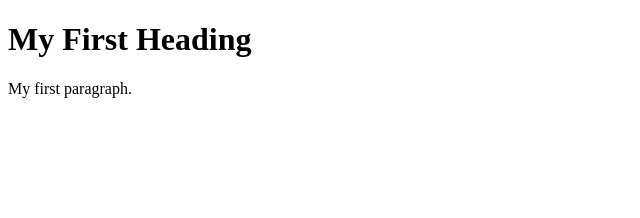
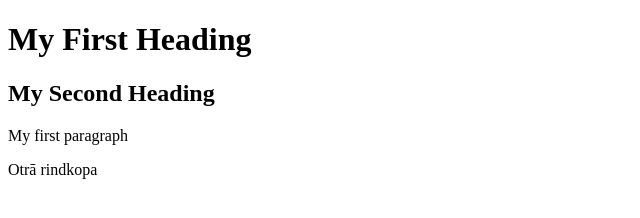
Before and after one commit to RobertsGoGo/my-first.webpage, a plain HTML site: page index.html in a window 1280 px wide. Shown: the whole page, without its empty margins (0-640 px from the left). Drawn offline with Linux system fonts and the light colour scheme.

Commit message:
My first changes to html code

```diff
--- a/index.html
+++ b/index.html
@@ -3,7 +3,10 @@
 <body>
 
 <h1>My First Heading</h1>
-<p>My first paragraph.</p>
+<h2>My Second Heading</h2>
+
+<p>My first paragraph</p>
+<p>Otrā rindkopa</p>
 
 </body>
 </html>
```
